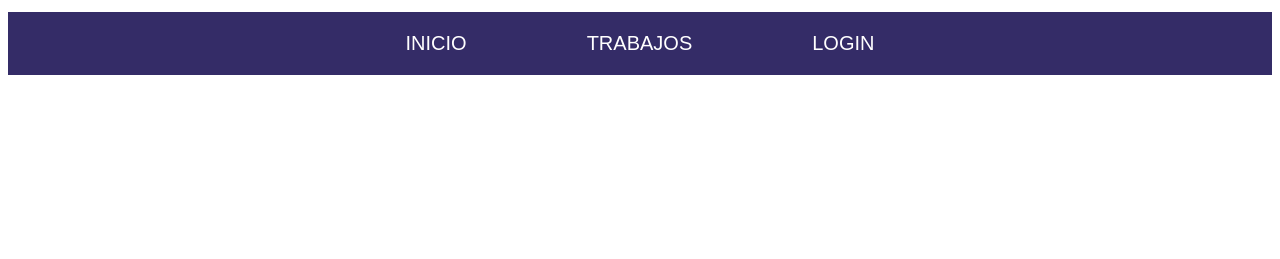
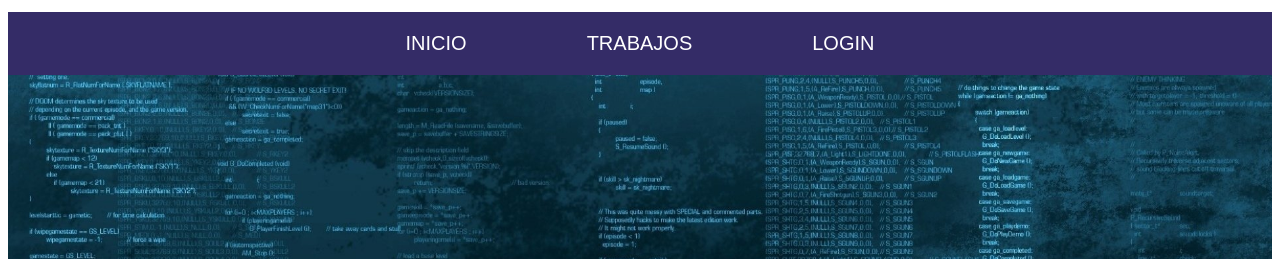
Before and after one commit to Juanja1712/Portafolio, a plain HTML site: page index.html in a window 1280 px wide. Shown: the part 87-346 px from the top of the page. Drawn offline with Linux system fonts and the light colour scheme; a web font is replaced by a local one.

Commit message:
Cambio de ruta en CSS

```diff
--- a/CSS/portafolio.css
+++ b/CSS/portafolio.css
@@ -55,7 +55,7 @@ span{
 }
 
 .contactContainer{
-    background-image: url(IMG/background.jpg);
+    background-image: url(../IMG/background.jpg);
     background-size: cover;
     background-repeat: repeat;
     height: 75svh;
```
